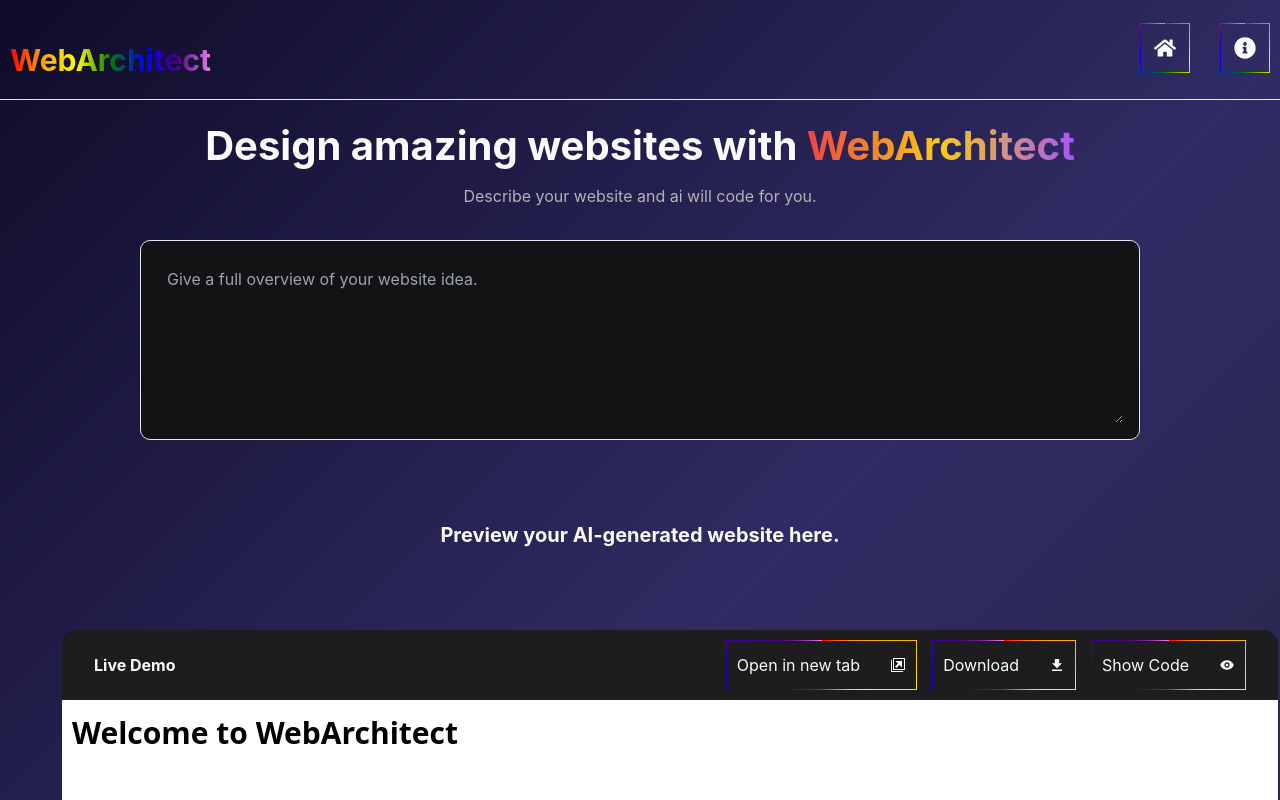
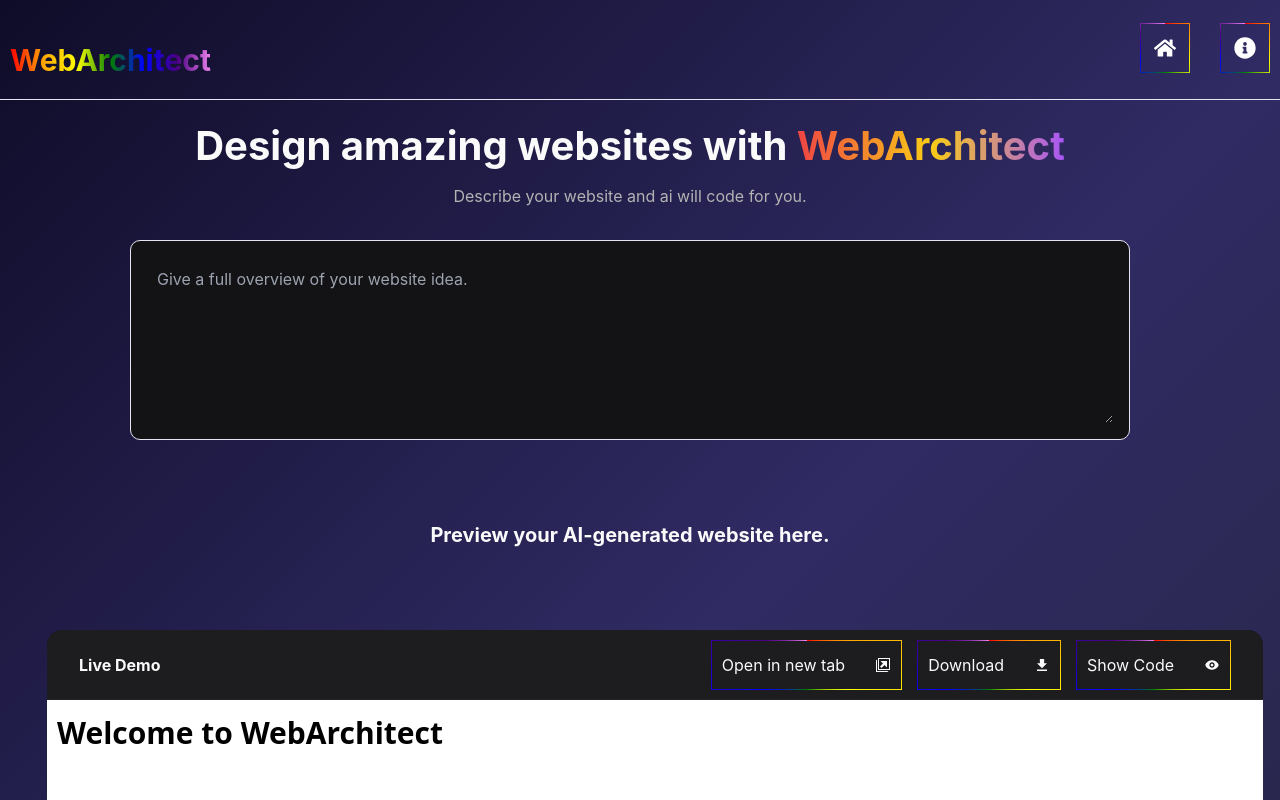
Before and after one commit to mansi-24082006/SmartUI, a React (Vite) app: page / in a window 1280 px wide. Shown: the top 800 px of the page. Built offline with nearby package versions, Linux system fonts and the light colour scheme.

Commit message:
Update App.css

```diff
--- a/src/App.css
+++ b/src/App.css
@@ -127,7 +127,7 @@ body {
   min-height: 100vh;
   width: 100%;
   padding: 1rem;
-  margin-left: 60px;
+  margin-left: 50px;
 }
 .preview {
   width: 100%;
```
